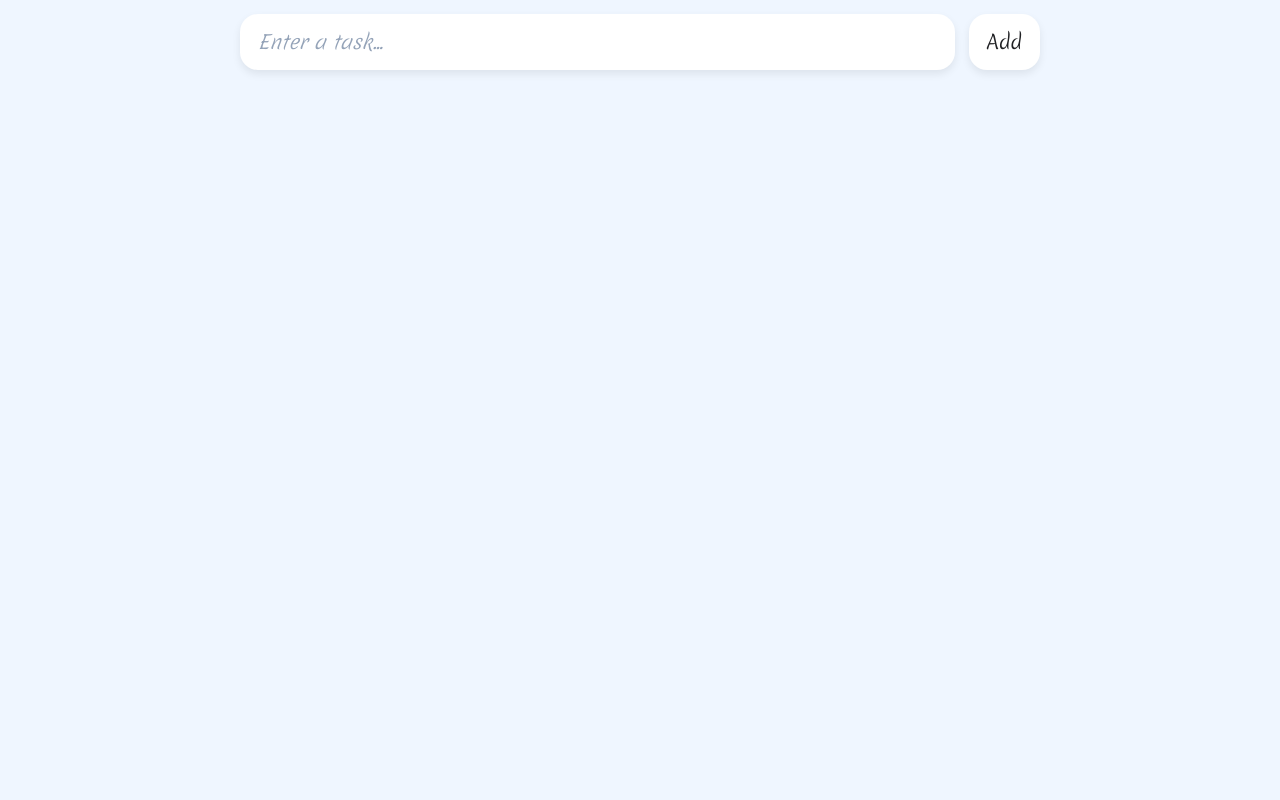
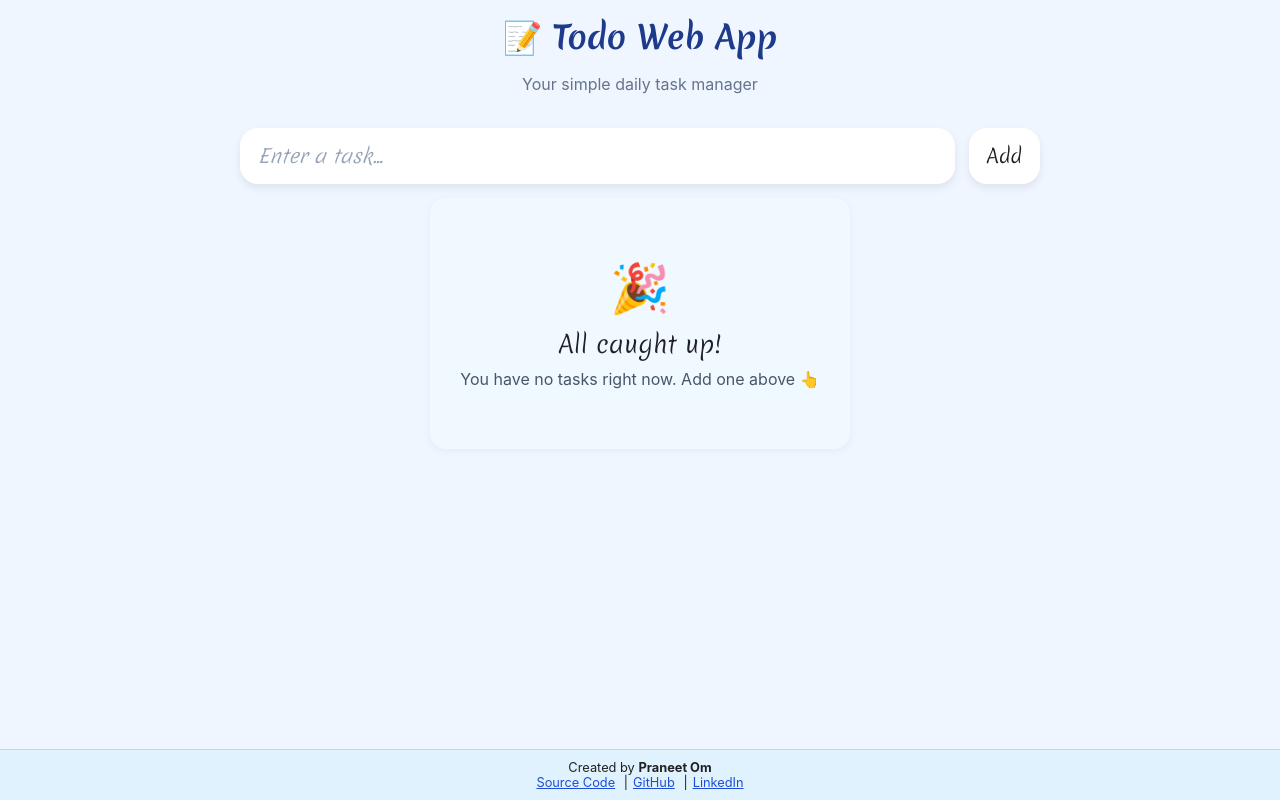
Before and after one commit to PraneetOm/TodoWebApp-RJS, a React (Vite) app: page / in a window 1280 px wide. Built offline with nearby package versions, Linux system fonts and the light colour scheme.

Commit message:
Add files via upload

```diff
--- a/src/App.jsx
+++ b/src/App.jsx
@@ -47,8 +47,22 @@ function App() {
 
   return (
     <main>
+      <h1 className="app-title">📝 Todo Web App</h1>
+      <p className="tagline">Your simple daily task manager</p>
+
       <TodoInputs todoVal={todoVal} setTodoVal={setTodoVal} handleTodos={addNewTodo} />
       <TodoList editTodo={editTodo} todos={todos} deleteTodo={deleteTodo} />
+      <div className="creator-badge">
+        <p>
+          Created by <strong>Praneet Om</strong><br />
+          <a href="https://github.com/PraneetOm/TodoWebApp-RJS" target="_blank" rel="noreferrer">
+            Source Code
+          </a> |
+          <a href="https://github.com/PraneetOm" target="_blank" rel="noreferrer">GitHub</a> |
+          <a href="https://linkedin.com/in/praneet-om" target="_blank" rel="noreferrer">LinkedIn</a>
+        </p>
+      </div>
+
     </main>
   )
 }
--- a/src/TodoList.jsx
+++ b/src/TodoList.jsx
@@ -3,7 +3,20 @@ import TodoCard from './TodoCard'
 
 export default function TodoList(props) {
     const {todos} = props;
+  if (todos.length === 0) {
     return (
+      <div className="empty-state">
+        <p className="emoji">🎉</p>
+        <h2>All caught up!</h2>
+        <p>You have no tasks right now. Add one above 👆</p>
+      </div>
+    );
+  }
+    return (
+        <>
+            <div class='seperator'>
+                Incomplete Tasks
+            </div>
             <ul className="main">
                 {todos.map((todo, todoIdx) => {
                     return (
@@ -13,5 +26,6 @@ export default function TodoList(props) {
                     )
                 })}
             </ul>
+        </>
     )
 }
--- a/src/index.css
+++ b/src/index.css
@@ -17,7 +17,6 @@ input::placeholder {
   color: #94a3b8; /* slate-400 */
   font-style: italic;
 }
-
 
 #root {
   min-height: 100vh;
@@ -76,13 +75,7 @@ p {
   font-size: 0.9em;
 }
 
-main {
-  display: flex;
-  flex-direction: column;
-  gap: 14px;
-}
-
-.main {
+main, .main{
   display: flex;
   flex-direction: column;
   gap: 14px;
@@ -109,6 +102,7 @@ main {
   flex: 1;
   max-height: 100px;
   overflow-y: auto;
+  font-size: 18px;
 }
 
 .actionsContainer {
@@ -126,6 +120,77 @@ main {
 
 .actionsContainer button:hover {
   opacity: 0.7;
+}
+
+.creator-badge {
+  position: fixed;
+  bottom: 0;
+  left: 0;
+  width: 100%;
+  background: #e0f2fe;
+  color: #1e3a8a;
+  text-align: center;
+  padding: 10px 0;
+  font-size: 0.8rem;
+  border-top: 1px solid #cbd5e1;
+  z-index: 1000;
+}
+
+.creator-badge a {
+  color: #1d4ed8;
+  text-decoration: underline;
+  margin: 0 5px;
+}
+
+.creator-badge a:hover {
+  opacity: 0.8;
+}
+
+.empty-state {
+  text-align: center;
+  padding: 60px 30px;
+  background: #f0f9ff;
+  border-radius: 16px;
+  color: #1e293b;
+  box-shadow: 0 2px 8px rgba(0,0,0,0.05);
+  max-width: 600px;
+  margin: 0 auto;
+}
+
+.empty-state .emoji {
+  font-size: 3rem;
+  margin-bottom: 10px;
+}
+
+.empty-state h2 {
+  font-size: 1.5rem;
+  margin-bottom: 8px;
+}
+
+.empty-state p {
+  font-size: 1rem;
+  color: #475569;
+}
+
+.app-title {
+  text-align: center;
+  font-size: 2rem;
+  font-weight: bold;
+  color: #1e3a8a;
+  font-family: 'Merienda', cursive;
+}
+
+.tagline {
+  text-align: center;
+  font-size: 1rem;
+  color: #64748b;
+  margin-bottom: 20px;
+}
+
+.seperator {
+  text-align: center;
+  font-size: 1.2rem;
+  font-family:'Lucida Sans', 'Lucida Sans Regular', 'Lucida Grande', 'Lucida Sans Unicode', Geneva, Verdana, sans-serif;
 }
 
 @media (min-width: 640px) {
```
Lines whose indentation alone changed are shown as unchanged.
